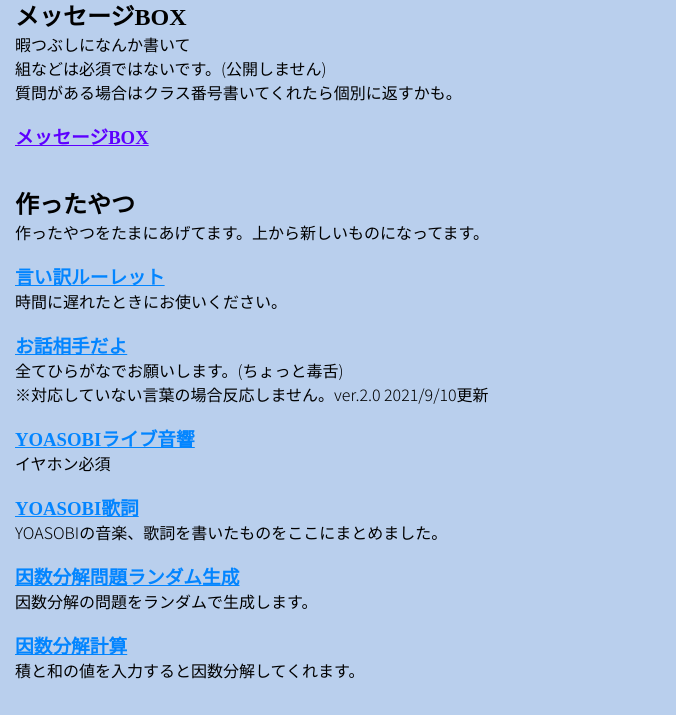
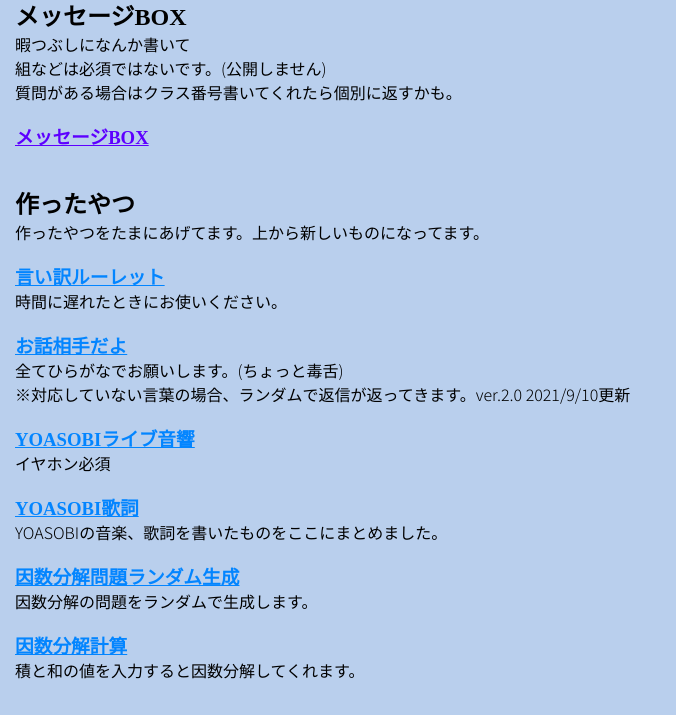
Before and after one commit to yo4shi4to107/myhomepage, a plain HTML site: page index.html in a window 1280 px wide. Shown: the part 58-773 px from the top of the page, without its empty margins (0-676 px from the left). Drawn offline with Linux system fonts and the light colour scheme; some packages are replaced by stand-ins of ours; a web font is replaced by a local one.

Commit message:
Update index.html

```diff
--- a/index.html
+++ b/index.html
@@ -51,7 +51,7 @@
       <br>
       <h3><a href="https://yo4shi4to107.github.io/IA/">お話相手だよ</a></h3>
       <p>全てひらがなでお願いします。(ちょっと毒舌)</p>
-      <p>※対応していない言葉の場合反応しません。ver.2.0 2021/9/10更新</p>
+      <p>※対応していない言葉の場合、ランダムで返信が返ってきます。ver.2.0 2021/9/10更新</p>
       <br>
       <h3><a href="https://yo4shi4to107.github.io/YOASOBILivesound/">YOASOBIライブ音響</a></h3>
       <p>イヤホン必須</p>
```
